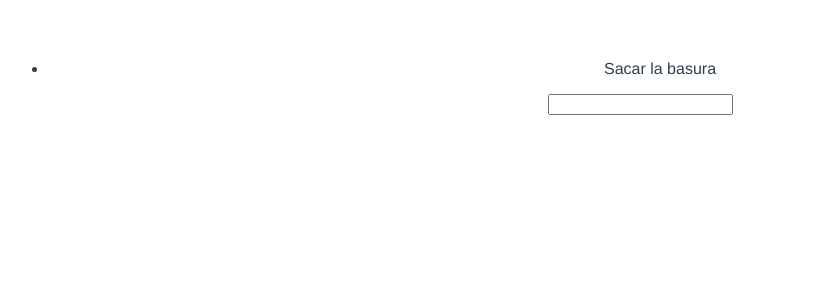
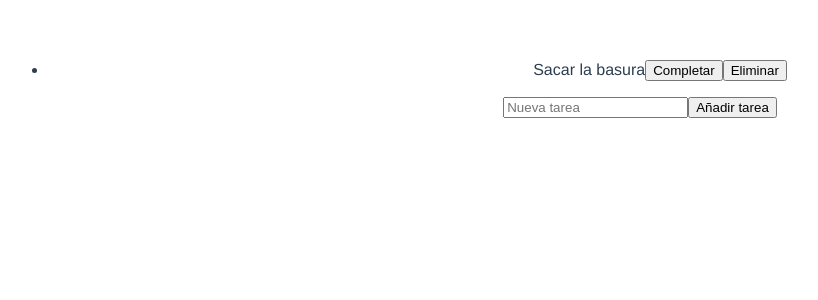
Before and after one commit to gorkavillara/intro-vue-con-ts-02-feb, a Vue app: page / in a window 1280 px wide. Shown: the top 300 px of the page, without its empty margins (0-818 px from the left). Built offline with nearby package versions, Linux system fonts and the light colour scheme.

Commit message:
🗒️ Tema 10 - Composable tareas

```diff
--- a/src/components/ListaTareas.vue
+++ b/src/components/ListaTareas.vue
@@ -1,18 +1,29 @@
 <template>
   <ul>
     <li v-for="(tarea, index) in tareas" :key="index">
-        {{ tarea.texto }}
+      <span
+        :style="`text-decoration: ${tarea.completado ? 'line-through' : ''}`"
+        >{{ tarea.texto }}</span
+      >
+      <button @click="() => completaTarea(index)">Completar</button>
+      <button @click="() => eliminaTarea(tarea.texto)">Eliminar</button>
     </li>
   </ul>
-  <input type="text" v-model="textoNuevaTarea" />
+  <input type="text" v-model="textoNuevaTarea" placeholder="Nueva tarea" />
+  <button @click="addNuevaTarea">Añadir tarea</button>
 </template>
 
 <script lang="ts" setup>
-import { ref } from "vue"
+import { ref } from "vue";
 import { useTareas } from "@/utils/tareasComposable";
 
-const { tareas, nuevaTarea } = useTareas();
+const { tareas, nuevaTarea, completaTarea, eliminaTarea } = useTareas();
 
-const textoNuevaTarea = ref("")
-console.log(tareas);
+const addNuevaTarea = () => {
+  if (textoNuevaTarea.value === "") return;
+  nuevaTarea(textoNuevaTarea.value, "Pablo");
+  textoNuevaTarea.value = "";
+};
+
+const textoNuevaTarea = ref("");
 </script>
```
Also changed, not shown: src/utils/authComposable.ts (added).
